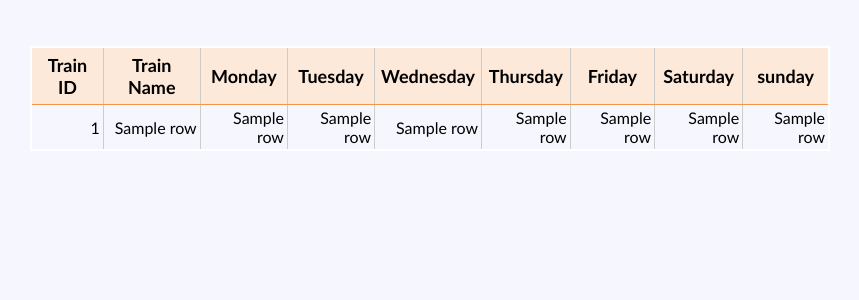
After one commit to harshilmehta67/Railway-Management-System, a Flask app: template templates/trainBetweenTwoStation.html in a window 1280 px wide. The commit adds this page. Shown: the top 300 px of the page, without its empty margins (178-1037 px from the left). Run offline with Flask 2, Linux system fonts and the light colour scheme; the template is opened without the code that fills it: most values are stand-ins (such as "Sample title", 1, 10 or a date in 2020); some libraries are stand-ins or nearby versions.

Commit message:
changes in app.py

```diff
--- a/app.py
+++ b/app.py
@@ -126,33 +126,74 @@ def user_bookTicket():
       connection.commit()
       ticketFair = cursor.fetchone()
 
-      return render_template('user_eTicket.html', status,fair_paid, user_id,train_id,from_station,to_station,tarik,pnr_status,seat_category,ticket_fair = ticket_fair)
+     # return render_template('user_eTicket.html', status,fair_paid, user_id,train_id,from_station,to_station,tarik,pnr_status,seat_category,ticket_fair = ticket_fair)
+
+@app.route('/trainBetweenTwoStations' , methods = ['POST','GET'])
+def trainBetweenTwoStations():
+   if request.method == 'POST':
+      data = request.form
+      f_station = data["f_station"]
+      t_station = data["t_station"]
+      query = "select * from train_btwn(%s,%s)"
+      cursor.execute(query,(f_station,t_station))
+      result = cursor.fetchall()
+      return render_template('trainBetweenTwoStation.html', value = result)
+
+@app.route('/trainBetweenTwoDates', methods = ['POST','GET'])
+def count_trainBetweenTwoDates():
+   if request.method == 'POST':
+      data = request.form
+      f_date = data["f_date"]
+      t_date = data["t_date"]
+      query = "select * from train_btwn_date(%s,%s)"
+      cursor.execute(query,(f_date,t_date))
+      result = cursor.fetchall()
+      return render_template('trainBetweenTwoDates.html', value = result)
 
 
-# def user_login():
-#    if request.method == 'POST':
-#       user      = request.form
-#       user_id = user.get("id_no")
-#       user_name = user["name"]
-#       try:
-#           connection = psycopg2.connect(user = "postgres",password = "yashilpostgresql",host='localhost',port = "5432", database = "postgres")
-
-#           cursor = connection.cursor()
-#           cursor.execute("insert into student values(%s,%s)", (user_id, user_name))
-#           connection.commit()
-#           print("success")
-#       except (Exception, psycopg2.Error) as error :
-#          print ("Error while connecting to PostgreSQL", error)
-#       finally:
-#          if(connection):
-#             cursor.close()
-#             connection.close()
-#             print("PostgreSQL connection is closed")
-#       return redirect(url_for('success',name = user_name))
-#    else:
-#       user = request.args.get('nm')
-#       return redirect(url_for('success',name = user_name))
-
+@app.route('/revenue',methods=['POST','GET'])
+def revenue():
+   if request.method == 'POST':
+      data = request.form
+      print(data)
+      train_id = data["train_id"]
+      query = "select revenue(%s,%s)"
+      total_revenue = 0
+      for keys in data.keys():
+         if keys == 'mon':
+            cursor.execute(query,(train_id,1))
+            result = cursor.fetchone()
+            total_revenue = total_revenue + result[0]
+         if keys == 'tue':
+            cursor.execute(query,(train_id,2))
+            result = cursor.fetchone()
+            total_revenue = total_revenue + result[0]
+         if keys == 'wed':
+            cursor.execute(query,(train_id,3))
+            result = cursor.fetchone()
+            total_revenue = total_revenue + result[0]
+         if keys == 'thu':
+            cursor.execute(query,(train_id,4))
+            result = cursor.fetchone()
+            total_revenue = total_revenue + result[0]
+         if keys == 'fri':
+            cursor.execute(query,(train_id,5))
+            result = cursor.fetchone()
+            total_revenue = total_revenue + result[0]
+         if keys == 'sat':
+            cursor.execute(query,(train_id,6))
+            result = cursor.fetchone()
+            total_revenue = total_revenue + result[0]
+         if keys == 'sun':
+            cursor.execute(query,(train_id,7))
+            result = cursor.fetchone()
+            total_revenue = total_revenue + result[0]
+      query = "select train_name from train1 where train_id = %s"
+      cursor.execute(query,(train_id,))
+      train_name = cursor.fetchone()[0]
+      print(total_revenue)
+      print(train_name)
+      return render_template('revenue.html', train_id = train_id, train_name = train_name,rev = total_revenue)
 
 
 @app.route('/<name> <user_id>')
--- /dev/null
+++ b/templates/trainBetweenTwoStation.html
@@ -0,0 +1,137 @@
+<!DOCTYPE HTML>
+<html>
+<head>
+<meta charset="UTF-8">
+
+<title>Welcome</title>
+		<style>
+			button {
+				border: 2px solid yellow;
+				color: white;
+				background-color: black;
+				font-size: 30px;
+			}
+			.button1 {
+  				box-shadow: 0 8px 16px 0 rgba(0,0,0,0.2), 0 6px 20px 0 rgba(0,0,0,0.19);
+			}
+			button:hover {
+				border: 2px solid yellow;
+				color: yellow;
+				background-color: black;
+				font-size: 30px;
+			}
+
+			#form1 {
+				visibility: hidden;
+			}
+		</style>
+<style type="text/css">
+body {
+	background-color: #f6f6ff;
+	font-family: Calibri, Myriad;
+}
+
+#main {
+	width: 1000px;
+	padding: 0px;
+	margin: left;
+}
+
+table.timecard {
+	margin: left;
+	width: 800px;
+	border-collapse: collapse;
+	border: 2px solid #fff; /*for older IE*/
+	border-style: true;
+}
+
+table.timecard caption {
+	background-color: #f79646;
+	color: #fff;
+	font-size: x-large;
+	font-weight: bold;
+	letter-spacing: .3em;
+}
+
+table.timecard thead th {
+	padding: 6px;
+	background-color: #fde9d9;
+	font-size: large;
+}
+
+table.timecard thead th#thDay {
+	width: 40%;
+}
+
+table.timecard thead th#thRegular, table.timecard thead th#thOvertime, table.timecard thead th#thTotal {
+	width: 20%;
+}
+
+table.timecard th, table.timecard td {
+	padding: 3px;
+	border-width: 1px;
+	border-style: solid;
+	border-color: #f79646 #ccc;
+}
+
+table.timecard td {
+	text-align: right;
+}
+
+table.timecard tbody th {
+	text-align: left;
+	font-weight: normal;
+}
+
+table.timecard tfoot {
+	font-weight: bold;
+	font-size: large;
+	background-color: #687886;
+	color: #fff;
+}
+
+table.timecard tr.even {
+	background-color: #fde9d9;
+}
+</style>
+<title>Employee Timecard</title>
+</head>
+
+<body>
+<div id="main">
+<table class="timecard" align="right">
+    <thead>
+    <tr>
+        <th>Train ID</th>
+        <th>Train Name </th>
+        <th>Monday</th>
+        <th> Tuesday</th>
+        <th> Wednesday </th>
+        <th> Thursday</th>
+        <th>Friday</th>
+        <th>Saturday</th>
+        <th>sunday</th>
+
+
+    </tr>
+    </thead>
+    <tbody>
+        {% for row in  value %}
+            <tr>
+                <td>{{row[0]}}</td>
+				<td>{{row[1]}}</td>
+				<td>{{row[2]}}</td>
+				<td>{{row[3]}}</td>
+                <td>{{row[4]}}</td>
+                <td>{{row[5]}}</td>
+				<td>{{row[6]}}</td>
+				<td>{{row[7]}}</td>
+				<td>{{row[8]}}</td>
+            </tr>
+		{% endfor %}
+		<br> <br>
+	</tbody>
+
+</table>
+</div>
+</html>
```
Also changed, not shown: 1.sql (+74 -0 lines), database1.py (+6 -11 lines), templates/admin_homepage.html (+59 -1 lines), templates/revenue.html (added, +12 -0 lines), templates/trainBetweenTwoDates.html (added, +127 -0 lines).
